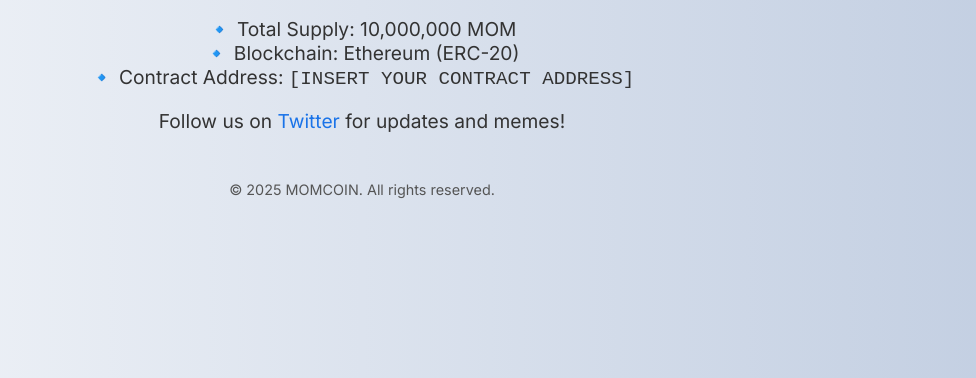
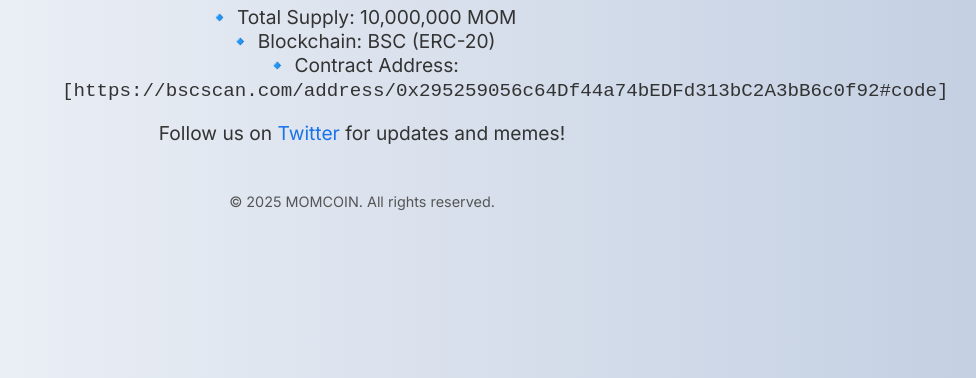
Before and after one commit to MOMCOIN/MomCoin, a plain HTML site: page index.html in a window 1280 px wide. Shown: the part 422-800 px from the top of the page, without its empty margins (278-1254 px from the left). Drawn offline with Linux system fonts and the light colour scheme.

Commit message:
Update index.html
Homepage

```diff
--- a/index.html
+++ b/index.html
@@ -53,9 +53,9 @@
     <h1>MOMCOIN ($MOM)</h1>
     <p>The community-driven meme token inspired by the heart of every home — Mom! Built for love, support, and good vibes.</p>
     <p>🔹 Total Supply: 10,000,000 MOM<br>
-       🔹 Blockchain: Ethereum (ERC-20)<br>
-       🔹 Contract Address: <code>[INSERT YOUR CONTRACT ADDRESS]</code></p>
-    <p>Follow us on <a href="https://twitter.com/[YOUR_TWITTER_HANDLE]" target="_blank">Twitter</a> for updates and memes!</p>
+       🔹 Blockchain: BSC (ERC-20)<br>
+       🔹 Contract Address: <code>[https://bscscan.com/address/0x295259056c64Df44a74bEDFd313bC2A3bB6c0f92#code]</code></p>
+    <p>Follow us on <a href="https://x.com/MomCoin01" target="_blank">Twitter</a> for updates and memes!</p>
   </header>
 
   <footer>
```
